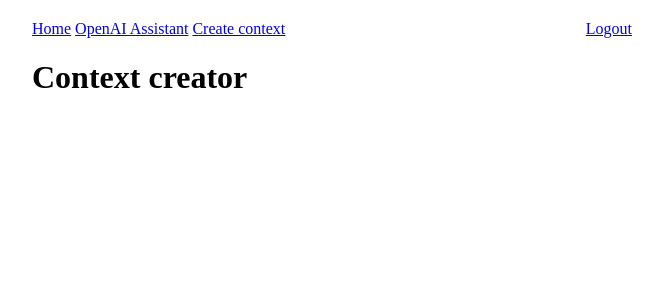
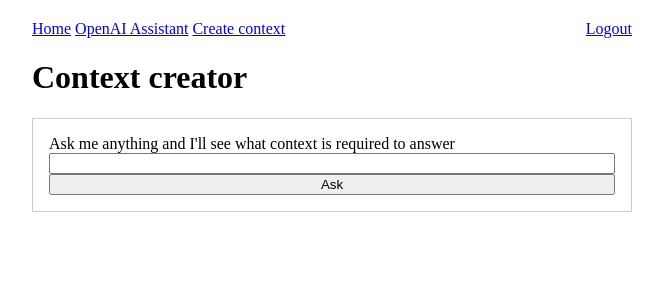
Before and after one commit to TomaOfficer/python-utopian, a Flask app: page /auth/create-context in a window 1280 px wide. Shown: the top 300 px of the page, without its empty margins (308-971 px from the left). Run offline with Flask 3, Linux system fonts and the light colour scheme.

Commit message:
broken state but making progress

```diff
--- a/app/app_factory.py
+++ b/app/app_factory.py
@@ -13,7 +13,9 @@ def create_app():
     # Register blueprints or call init_app functions from your other modules here
     from app.auth import auth_blueprint
     from app.chatbot import chatbot_blueprint
+    from app.create_context import context_blueprint
     app.register_blueprint(auth_blueprint, url_prefix='/auth')
     app.register_blueprint(chatbot_blueprint, url_prefix='/chatbot')
+    app.register_blueprint(context_blueprint, url_prefix='/create_context')
 
     return app
--- a/app/create_context.py
+++ b/app/create_context.py
@@ -5,9 +5,9 @@ from flask import Blueprint, request, session, redirect, url_for, jsonify
 # Load environment variables and initialize OpenAI client
 openai.api_key = os.getenv('OPENAI_API_KEY')
 
-chatbot_blueprint = Blueprint('chatbot', __name__)
+context_blueprint = Blueprint('context', __name__)
 
-@chatbot_blueprint.route('/create_context', methods=['POST'])
+@context_blueprint.route('/create_context', methods=['POST'])
 def create_context():
     if 'user_id' not in session:
         return redirect(url_for('index'))
@@ -19,7 +19,7 @@ def create_context():
 
         response = client.chat.completions.create(
             model="gpt-4-1106-preview",
-            termperature=0,
+            temperature=0,
             messages=[
                 {"role": "system", "content": "You are a helpful assistant designed to identify and output the types of context needed to answer a user's question. Context types might include 'Income', 'Dental Health', 'Medical History', etc."},
                 {"role": "user", "content": prompt},
--- a/app/templates/create-context.html
+++ b/app/templates/create-context.html
@@ -2,11 +2,20 @@
 <html>
   <head>
     <title>Context creator</title>
+    <script src="https://code.jquery.com/jquery-3.6.0.min.js"></script>
     <link rel="stylesheet" type="text/css" href="{{ url_for('static', filename='style.css') }}">
   </head>
   <body>
     {% include 'navbar.html' %}
     <h1>Context creator</h1>
+    <section style="padding:1em;border:1px solid #ccc;">
+      <form id="chatForm" style="display: flex;flex-direction: column;">
+        <label for="userInput">Ask me anything and I'll see what context is required to answer</label>
+        <input type="text" id="userInput">
+        <button type="submit">Ask</button>
+      </form>
+      <div id="response"></div>
+    </section>
     <script>
       $(document).ready(function(){
           $("#chatForm").submit(function(event){
@@ -15,7 +24,7 @@
               var userInput = $("#userInput").val();
               console.log("Submitting:", userInput); // For debugging
 
-              $.post("/chatbot/create_context", {user_input: userInput}, function(data){
+              $.post("/context/create_context", {user_input: userInput}, function(data){
                   if(data.response) {
                       $("#response").html(data.response);
                   } else if(data.error) {
```
